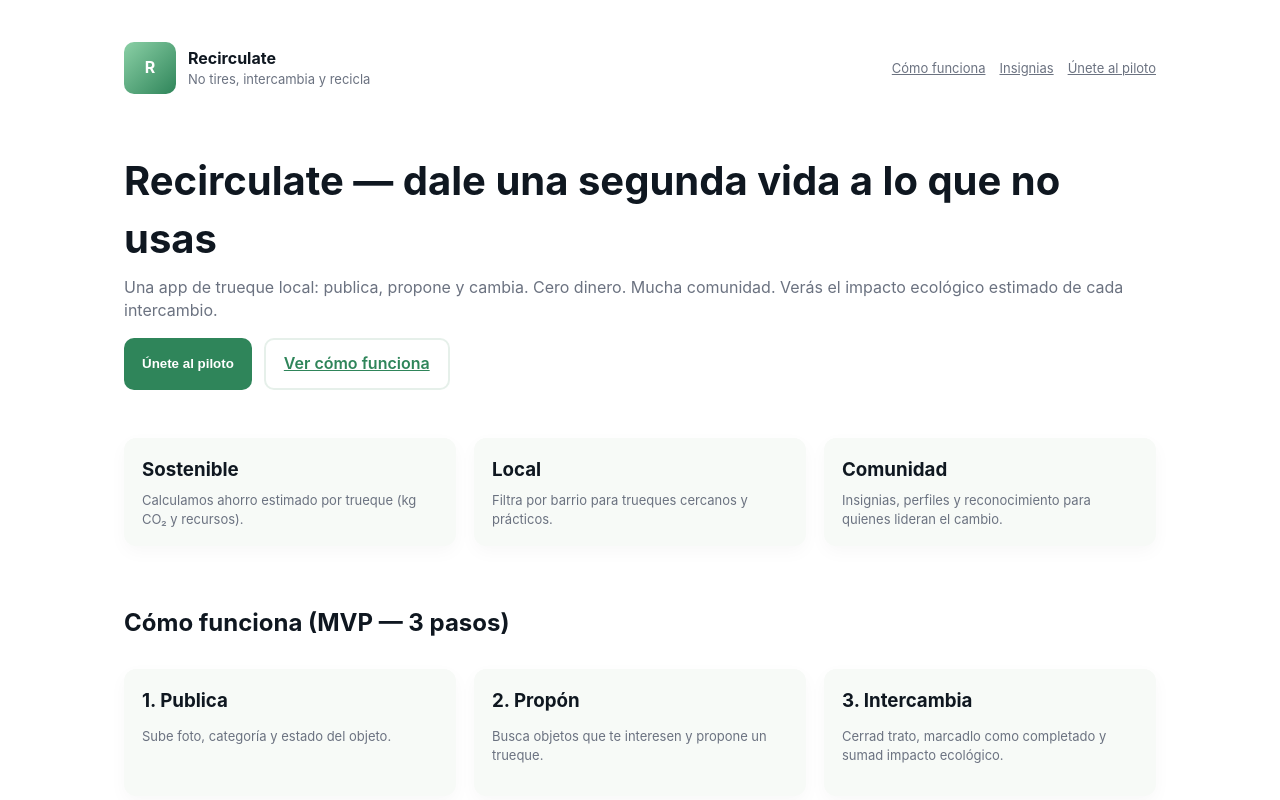
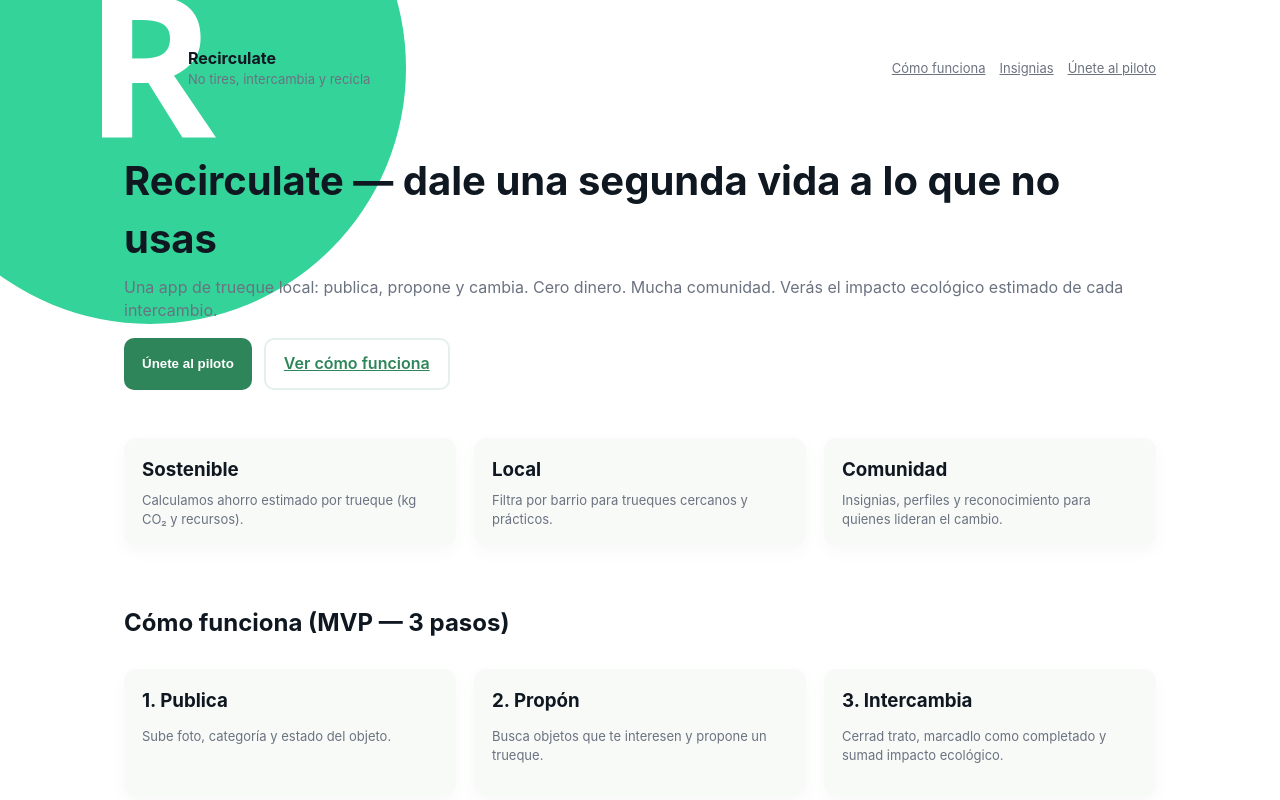
Before and after one commit to Sergio23-lang/recirculate-landing, a plain HTML site: page index.html in a window 1280 px wide. Shown: the top 800 px of the page. Drawn offline with Linux system fonts and the light colour scheme; files that its build step writes are made by us from their sources; files whose address does not match are found by name.

Commit message:
Update index.html

```diff
--- a/index.html
+++ b/index.html
@@ -41,7 +41,9 @@
   <div class="container">
     <header>
       <div class="brand">
-        <div class="logo">R</div>
+        <div class="logo">
+  <img src="assets/images/logo.svg" alt="Recirculate logo">
+</div>
         <div>
           <strong>Recirculate</strong><div class="muted">No tires, intercambia y recicla</div>
         </div>
```
